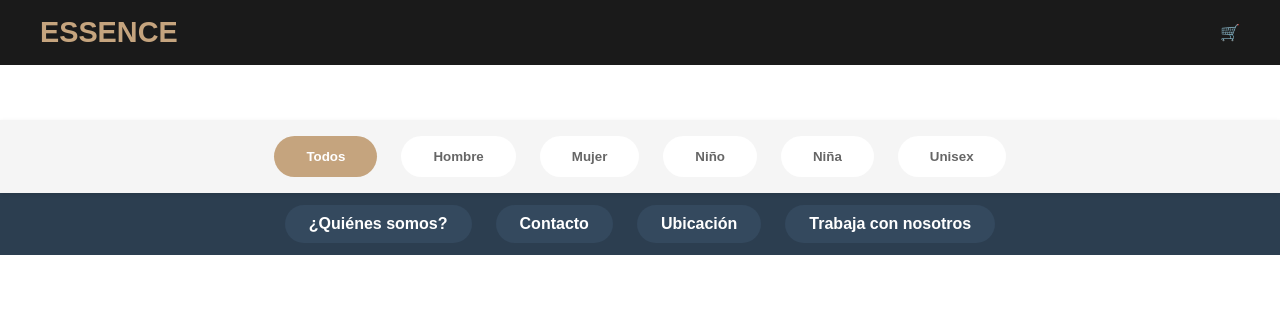
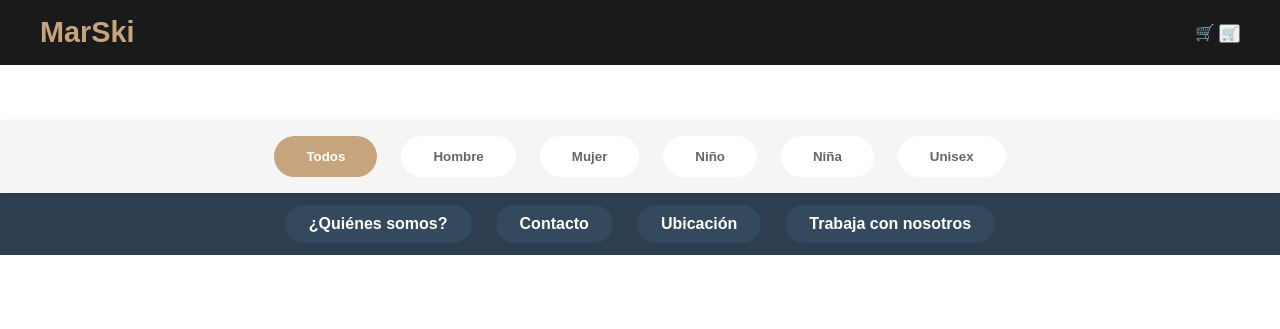
Before and after one commit to lucasmarinskiba/Perfumer-a-web, a plain HTML site: page index.html in a window 1280 px wide. Shown: the top 329 px of the page. Drawn offline with Linux system fonts and the light colour scheme.

Commit message:
Update index.html

```diff
--- a/index.html
+++ b/index.html
@@ -253,8 +253,11 @@
     <!-- Header -->
     <header class="header">
         <nav class="nav-container">
-            <div class="logo">ESSENCE</div>
-            <div class="carrito">🛒</div>
+            <div class="logo">MarSki</div>
+            <div class="carrito">🛒
+                <button>🛒</button>
+            </div>
+
         </nav>
     </header>
 
```
